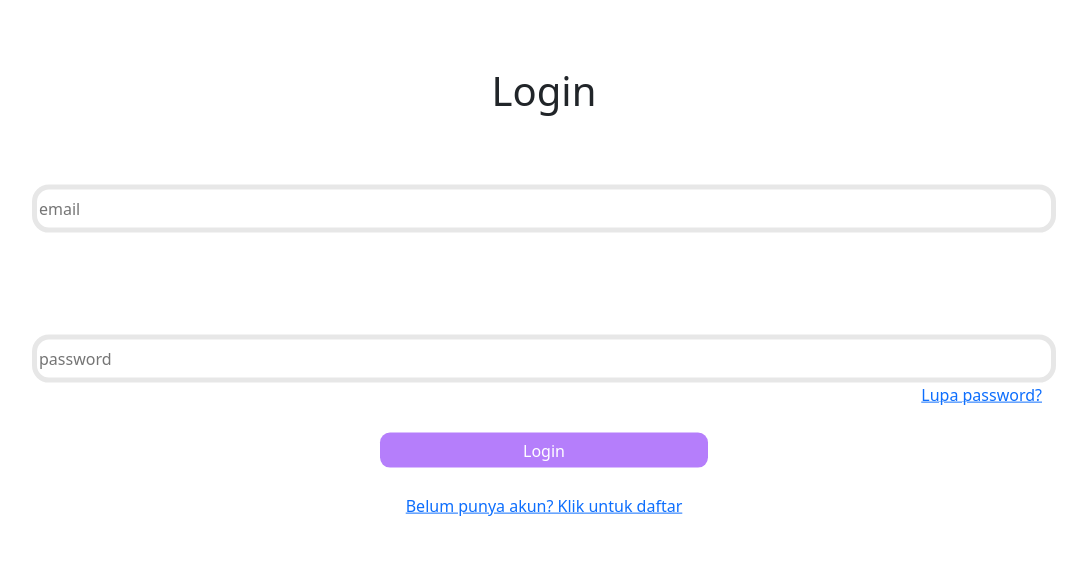
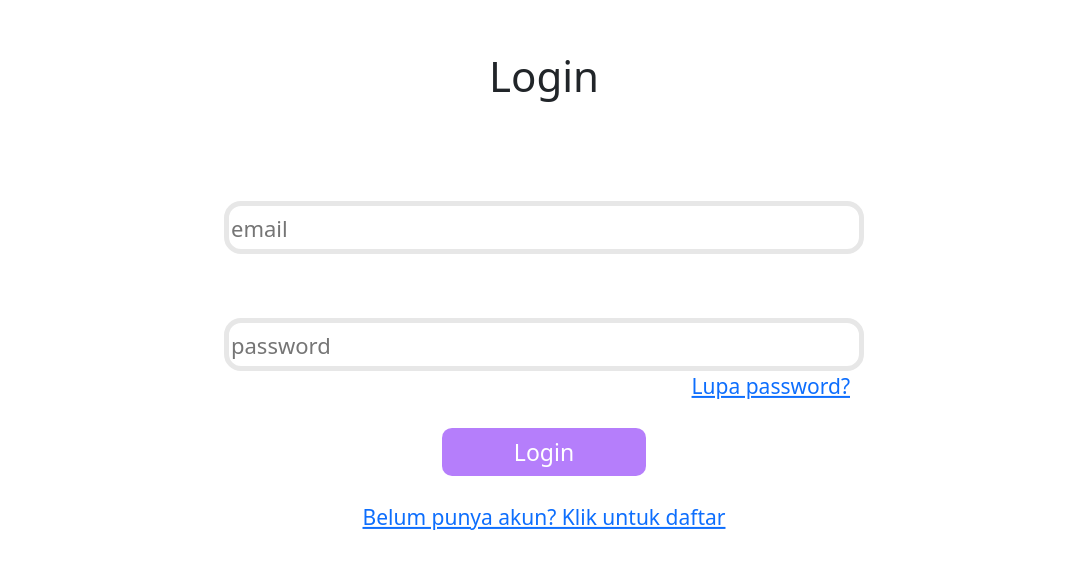
Before and after one commit to zflash123/IrrigationReport, a React (Vite) app: page /login in a window 1280 px wide. Shown: the part 108-676 px from the top of the page, without its empty margins (96-1183 px from the left). Built offline with nearby package versions, Linux system fonts and the light colour scheme.

Commit message:
Add media query for a screen with a min-width equal to 640px at the Login.css file.

```diff
--- a/src/pages/Login.css
+++ b/src/pages/Login.css
@@ -38,3 +38,27 @@
   border: 0px;
   margin-bottom: 1.6rem;
 }
+
+@media only screen and (min-width: 640px) {
+  .login-content {
+    width: 50%;
+  }
+  .login-header{
+    margin-bottom: 100px;
+    font-size: 42px;
+  }
+  .login-button {
+    height: 3rem;
+    font-size: 23px;
+  }
+  .form-input {
+    height: 3.3rem;
+    font-size: 22px;
+  }
+  #forgot-pwd {
+    font-size: 21px;
+  }
+  #register-link {
+    font-size: 21px;
+  }
+}
```
